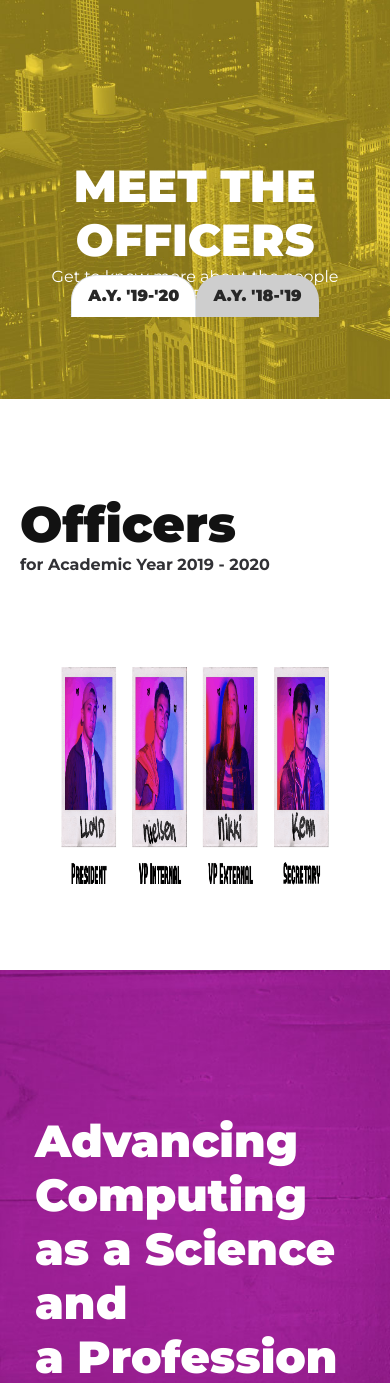
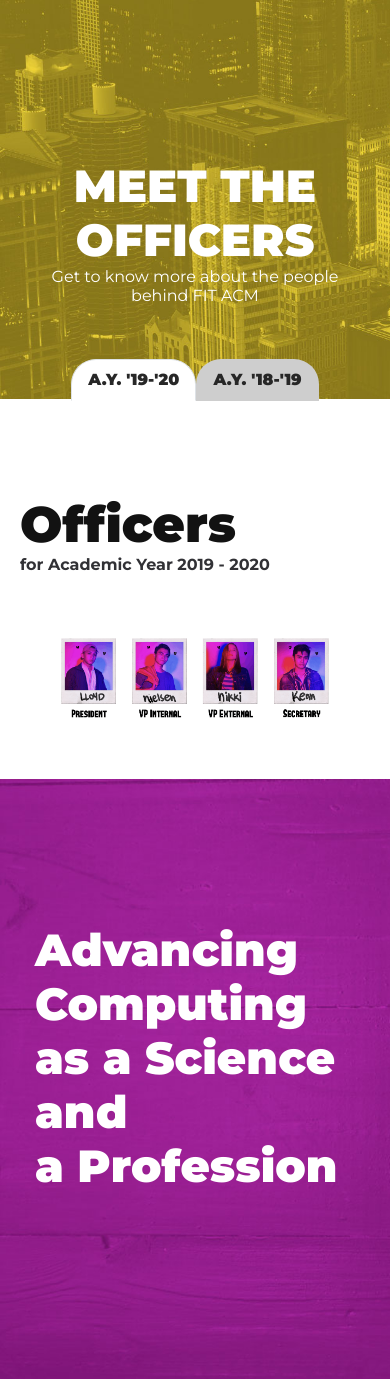
Before and after one commit to DauntlessDev/acm-tester, a PHP site: page / in a window 390 px wide. Shown: the part 4455-5838 px from the top of the page. Run offline with PHP 8.4, Linux system fonts and the light colour scheme; style sheets or scripts are compiled from the project's sources; some web fonts are replaced.

Commit message:
updated media queries

```diff
--- a/resources/css/custom.css
+++ b/resources/css/custom.css
@@ -187,5 +187,5 @@
 
 
 .slidershow-officers {
-  height: 300px;
+  width:100%;
 }
--- a/resources/css/media-queries.css
+++ b/resources/css/media-queries.css
@@ -1,3 +1,10 @@
+@media screen and (max-width:1100px){
+    .section2-officers .container-fluid.tab-officers{
+        top:-38px;
+    }
+
+}
+
 @media screen and (max-width:991px){
     footer ul {
         padding: 0px;
@@ -17,6 +24,10 @@
         text-align: right;
         background: linear-gradient(45deg, black, transparent);
     }
+
+    .section2-officers .container-fluid.tab-officers{
+        top:-40px;
+    }
 }
 
 @media screen and (max-width: 767px){
@@ -26,6 +37,9 @@
 
     .section4 .container-fluid .row:first-child h1 {
         font-size: 75px;
+    }
+    .section2-officers .container-fluid.tab-officers{
+        top:-42px;
     }
 }
 
@@ -39,7 +53,7 @@
     }
 
     .section2-officers .container-fluid.tab-officers{
-        top:-124px;
+        top:-40px;
     }
 
     .section4 .container-fluid .row:first-child{
```
